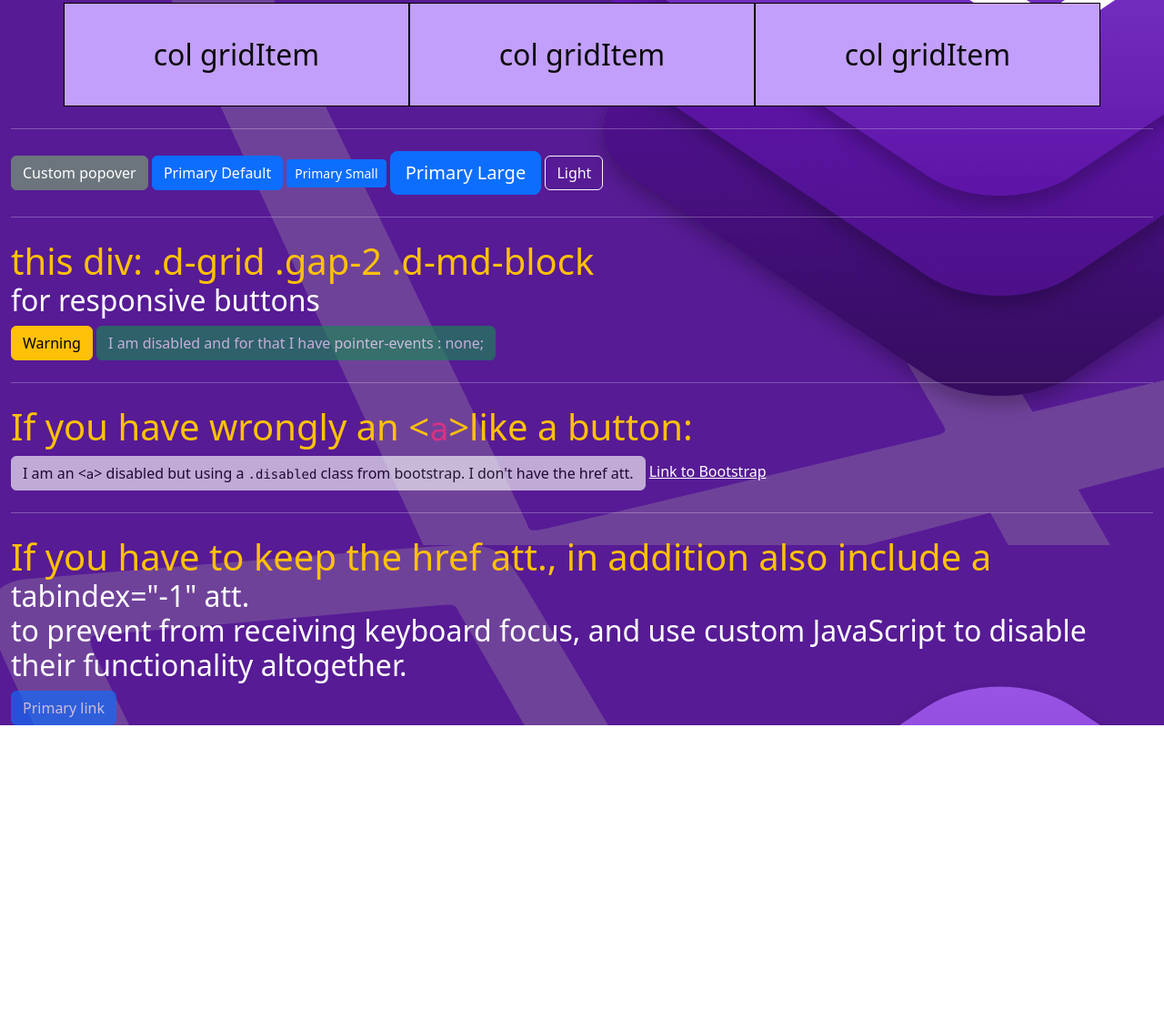
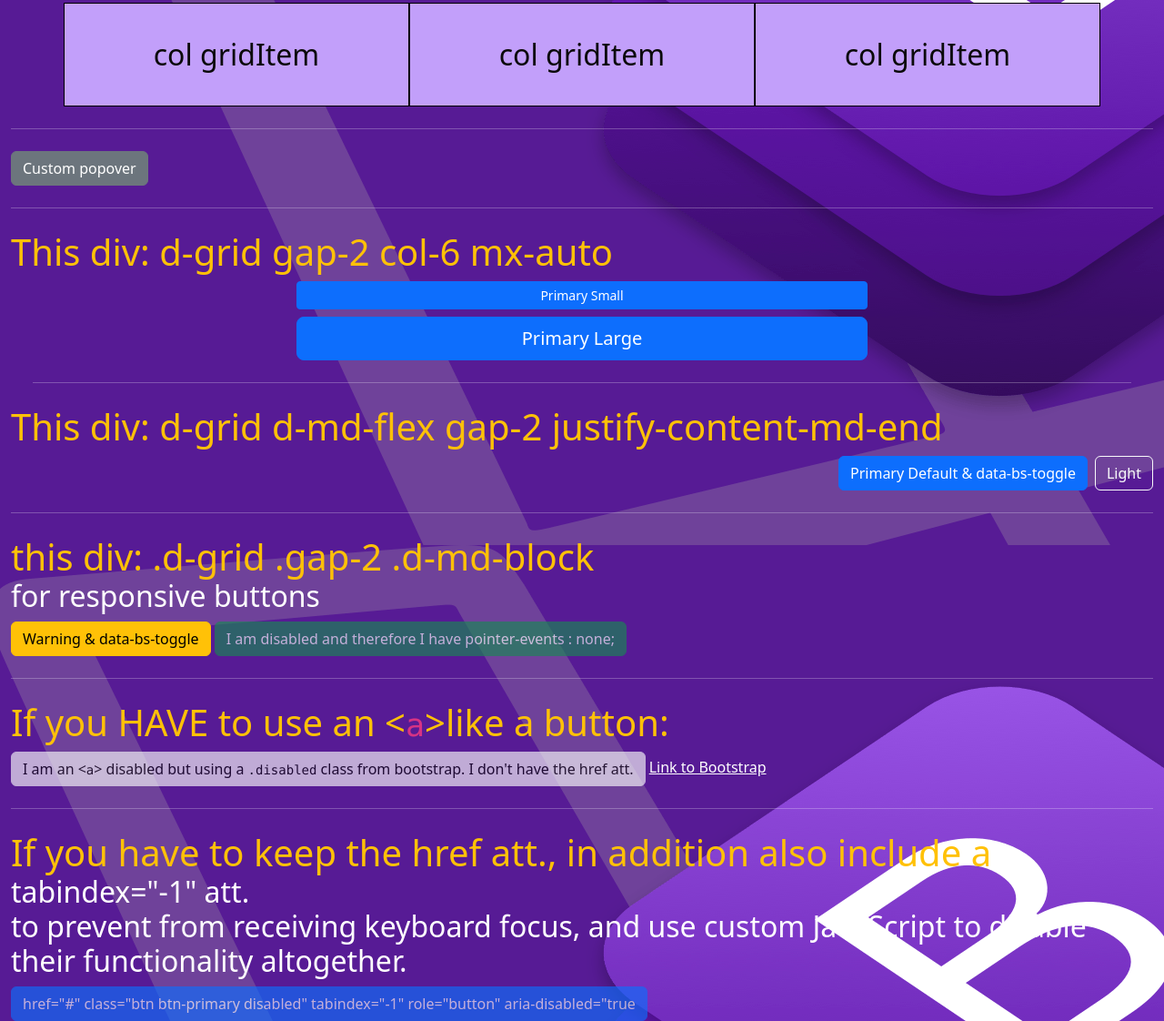
Before and after one commit to m32795434/B5-Parcel-Sass-Js, a website built with Parcel: page src/index.html in a window 1280 px wide. Shown: the part 1651-2773 px from the top of the page at 91% size. Before the commit the page ends 2448 px from the top, so only its background shows below. Built offline with nearby package versions, Linux system fonts and the light colour scheme.

Commit message:
turning grid to flex for some responsive divs. Button active toggle

```diff
--- a/src/index.html
+++ b/src/index.html
@@ -44,7 +44,10 @@
             <div class="col-lg-6 gridItem">col-lg-6</div>
           </div>
         </div>
-        <div class="col-lg-4 gridItem gridColWithButton">col-lg-4
+        <div class="col-lg-4 gridItem d-grid mx-auto">
+          <h3>
+            this div: col-lg-4 gridItem d-grid mx-auto
+          </h3>
           <button type="button" class="btn btn-primary btn-lg">Primary Large</button>
         </div>
         <hr class="my-4">
@@ -73,18 +76,27 @@
       data-bs-content="This popover is themed via CSS variables.">
       Custom popover
     </button>
-    <button type="button" class="btn btn-primary">Primary Default</button>
-    <button type="button" class="btn btn-primary btn-sm">Primary Small</button>
-    <button type="button" class="btn btn-primary btn-lg">Primary Large</button>
-    <button type="button" class="btn btn-outline-light">Light</button>
+    <hr class="my-4">
+    <h2 class="whiteh1Oh2">This div: d-grid gap-2 col-6 mx-auto</h2>
+    <div class="d-grid gap-2 col-6 mx-auto">
+      <button type="button" class="btn btn-primary btn-sm">Primary Small</button>
+      <button type="button" class="btn btn-primary btn-lg">Primary Large</button>
+    </div>
+    <hr class="mx-4 my-4">
+    <h2 class="whiteh1Oh2">This div: d-grid d-md-flex gap-2 justify-content-md-end</h2>
+    <div class="d-grid d-md-flex gap-2 justify-content-md-end">
+      <button type="button" class="btn btn-primary" data-bs-toggle="button">Primary Default & data-bs-toggle</button>
+      <button type="button" class="btn btn-outline-light">Light</button>
+    </div>
     <hr class="my-4">
     <div class="d-grid gap-2 d-md-block">
       <h2 class="whiteh1Oh2">this div: .d-grid .gap-2 .d-md-block <br> for responsive buttons</h2>
-      <button class="btn btn-warning">Warning</button>
-      <button class="btn btn-success" disabled>I am disabled and for that I have pointer-events : none;</button>
+      <button type="button" class="btn btn-warning" data-bs-toggle="button">Warning & data-bs-toggle</button>
+      <button type="button" class="btn btn-success" disabled>I am disabled and therefore I have pointer-events :
+        none;</button>
     </div>
     <hr class="my-4">
-    <h2 class="whiteh1Oh2">If you have wrongly an <<code>a</code>>like a button: </h2>
+    <h2 class="whiteh1Oh2">If you HAVE to use an <<code>a</code>>like a button: </h2>
     <a class="btn btn-light disabled" aria-disabled="true" role="button">I am an <<code>a</code>> disabled but using a
         <code>.disabled</code> class
         from bootstrap. I don't have the href att.</a>
@@ -92,7 +104,8 @@
     <hr class="my-4">
     <h2 class="whiteh1Oh2">If you have to keep the href att., in addition also include a tabindex="-1" att. <br>to
       prevent from receiving keyboard focus, and use custom JavaScript to disable their functionality altogether.</h2>
-    <a href="#" class="btn btn-primary disabled" tabindex="-1" role="button" aria-disabled="true">Primary link</a>
+    <a href="#" class="btn btn-primary disabled" tabindex="-1" role="button" aria-disabled="true">href="#" class="btn
+      btn-primary disabled" tabindex="-1" role="button" aria-disabled="true</a>
   </div>
 
 </body>
--- a/src/js/main.js
+++ b/src/js/main.js
@@ -2,6 +2,7 @@
 const popers = document.querySelectorAll('[data-bs-toggle="popover"]');
 Array.from(popers).forEach((pop)=>new bootstrap.Popover(pop));
 */
+import '../../node_modules/bootstrap/js/dist/button';
 
 import popover from '../../node_modules/bootstrap/js/dist/popover.js';
 const popers = document.querySelectorAll('[data-bs-toggle="popover"]');
--- a/src/scss/styles.scss
+++ b/src/scss/styles.scss
@@ -86,6 +86,7 @@ body {
   padding: 1.5rem;
 }
 */
+
 body>.container-fluid {
   background: url('../images/background.png')
 }
@@ -124,15 +125,12 @@ hr {
   }
 }
 
-.gridColWithButton {
-  display: grid;
-  justify-content: center;
-  justify-items: center;
-  align-items: center;
-  gap: 1rem;
-}
-
 h2.whiteh1Oh2::first-line {
   color: $warning;
   font-size: 40px;
 }
+
+.btn-warning {
+  --bs-btn-active-color: red;
+  --bs-btn-active-bg: rgb(27, 22, 107);
+}
```
